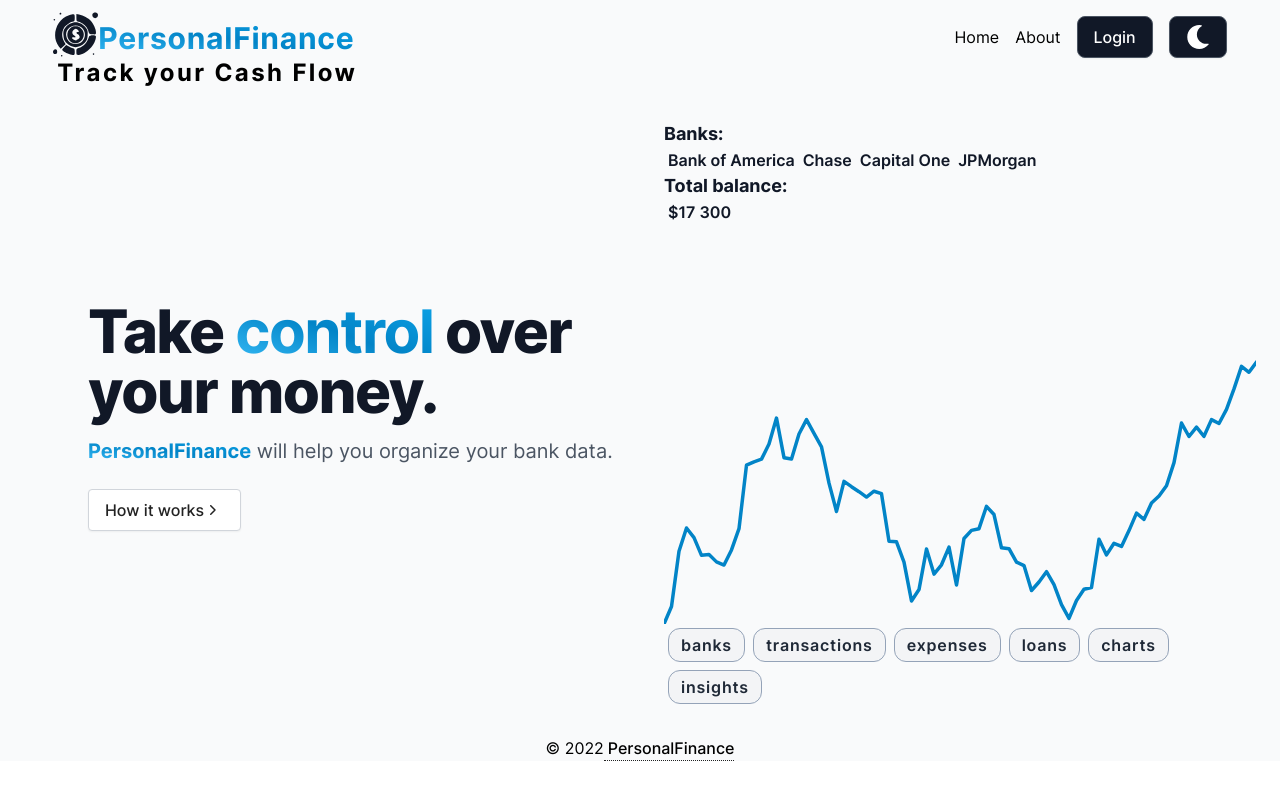
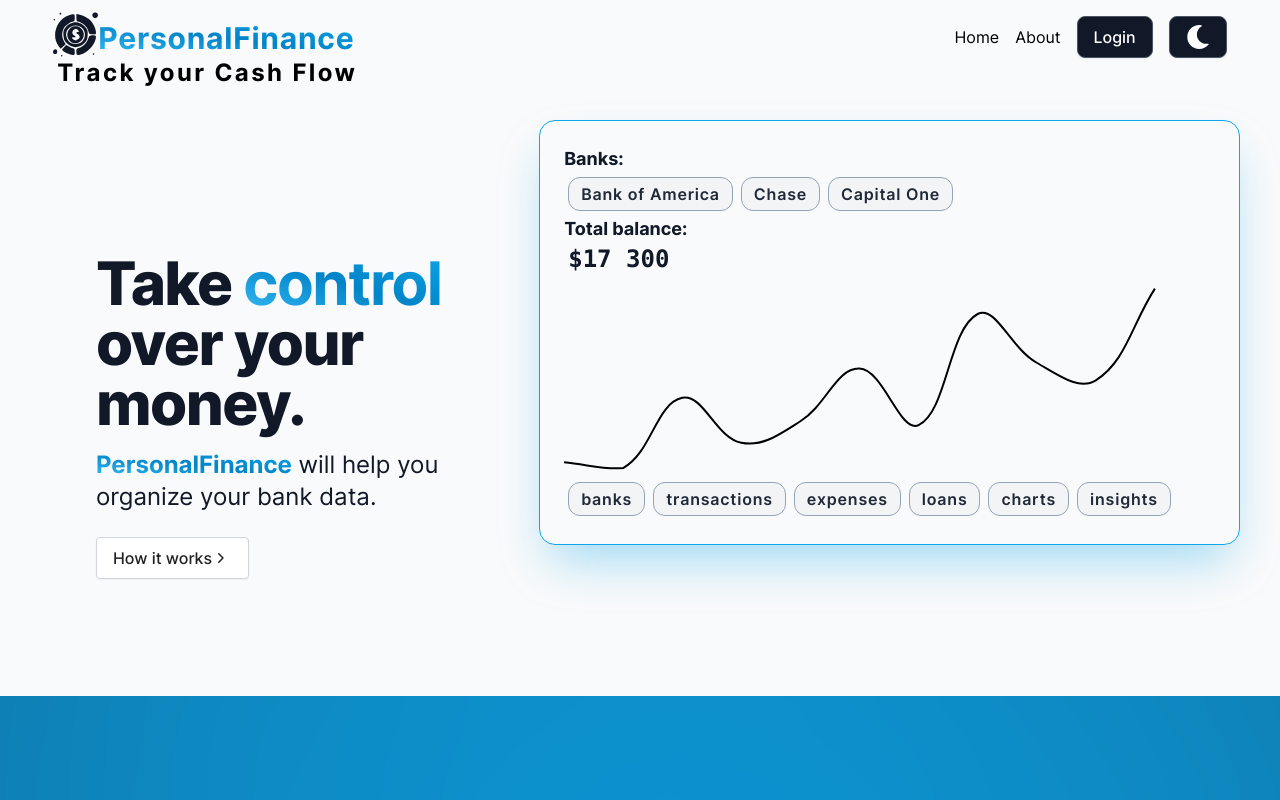
Before and after one commit to kalinchenko23/personal_finance_tracker, a Next.js app in the folder client/: page / in a window 1280 px wide. Shown: the top 800 px of the page. Built offline with nearby package versions, Linux system fonts and the light colour scheme.

Commit message:
Styles added

```diff
--- a/client/src/components/layout/Layout.tsx
+++ b/client/src/components/layout/Layout.tsx
@@ -14,7 +14,7 @@ export default function Layout({ children }: { children: React.ReactNode }) {
 
   return (
     <div className={clsx(
-      'h-full relative', mode === 'dark' ? 'bg-dark' : 'bg-gray-50',
+      'h-full relative', mode === 'dark' ? 'bg-zinc-900' : 'bg-gray-50',
       color
     )}>
       <Header/>
--- a/client/src/context/ThemeProvider.tsx
+++ b/client/src/context/ThemeProvider.tsx
@@ -1,5 +1,4 @@
 import React from 'react'
-
 
 
 type Color = typeof colorList[number];
@@ -8,12 +7,10 @@ type Color = typeof colorList[number];
 export const ThemeContext = React.createContext<{
     color:Color,
     mode:'dark' | 'light';
-    // toggleMode:()=>void
     setMode:React.Dispatch<any>
 }>({
     color:'sky',
     mode:'light',
-    // toggleMode:()=>{}
     setMode:()=>{}
 });
 
@@ -21,9 +18,6 @@ const ThemeProvider:React.FC<{children:JSX.Element}>=  ({children}) => {
     const [mode, setMode] = React.useState<'dark' | 'light'>('light');
     const [color, setColor] = React.useState<Color>('sky');
 
-    function toggleMode() {
-        return mode === 'dark' ? setMode('light') : setMode('dark');
-    }
     return (
         <ThemeContext.Provider value={{
             color,
@@ -33,7 +27,7 @@ const ThemeProvider:React.FC<{children:JSX.Element}>=  ({children}) => {
             {children}
         </ThemeContext.Provider>
     )
-}
+};
 
 export default ThemeProvider;
 
--- a/client/src/pages/index.tsx
+++ b/client/src/pages/index.tsx
@@ -7,9 +7,11 @@ import ButtonLink from '@/components/links/ButtonLink';
 import UnstyledLink from '@/components/links/UnstyledLink';
 import Accent from '@/components/Accent';
 import Seo from '@/components/Seo';
+import Image from "next/image"
 
 import { ThemeContext } from '@/context/ThemeProvider';
-
+import LineChart from '@/components/charts/LineChart';
+import CapitalOne from '@/assets/CO.png'
 /**
  * SVGR Support
  * Caveat: No React Props Type.
@@ -26,24 +28,32 @@ import clsx from 'clsx';
 // to customize the default configuration.
 
 const chipsList = ['banks', 'transactions', 'expenses', 'loans', 'charts', 'insights']
-const bakns = ['Bank of America', 'Chase', 'Capital One', 'JPMorgan']
+const bakns = ['Bank of America', 'Chase', 'Capital One']
 
 const ChartUp:React.FC<{
   mode?:'light'|'dark'
 }>= ({mode}) => {
-  // const svgColor = mode === 'dark' ? 'stroke-gray-300' : 'stroke-gray-900';
-  return (
-    <svg width={900} height={400} className={'stroke-primary-600 '}>
+
+  return  <svg width={450} height={200} className='stroke-primary-600'>
     <path
-        // stroke="#000000"
-        strokeWidth={3.5}
+      strokeWidth={1.5}
       fill="none"
       strokeLinecap="round"
       strokeLinejoin="round"
-        d="m0 400 7.5-17.55 7.5-55.26 7.5-23.194 7.5 9.663 7.5 17.664 7.5-.813 7.5 7.364 7.5 3.151 7.5-15.11L75 304.7l7.5-63.575 7.5-3.318 7.5-2.658 7.5-15.088 7.5-25.952 7.5 39.553 7.5 1.406 7.5-25.116 7.5-14.324 7.5 13.658 7.5 13.508 7.5 36.355 7.5 28.291 7.5-30.07 7.5 5.302 7.5 5.002 7.5 5.406 7.5-5.847 7.5 2.437 7.5 47.642 7.5.552 7.5 20.191 7.5 38.876 7.5-11.345 7.5-40.508 7.5 25.01 7.5-9.31 7.5-17.621 7.5 37.834 7.5-46.46 7.5-8.115 7.5-1.741 7.5-22.328 7.5 8.185 7.5 33.263 7.5.889 7.5 13.38 7.5 3.497 7.5 24.955 7.5-8.528 7.5-10.297 7.5 13.046 7.5 19.849 7.5 13.786 7.5-17.853 7.5-11.323 7.5-1.765 7.5-48.16 7.5 15.619 7.5-11.572 7.5 3.145 7.5-15.846 7.5-17.447 7.5 6.209 7.5-16.289 7.5-7.017 7.5-10.32 7.5-23.128 7.5-39.595 7.5 13.487 7.5-9.33 7.5 9.091 7.5-16.65 7.5 3.866 7.5-14.146 7.5-20.446 7.5-22.522 7.5 5.886 7.5-10.191 7.5 2.145 7.5 21.565 7.5 12.526 7.5-19.205 7.5 13.2 7.5-35.033 7.5-1.018 7.5-20.595 7.5.325 7.5-41.952 7.5-41.361 7.5 13.677L690 79.45l7.5 69.133 7.5 1.506 7.5-38.596 7.5-17.642 7.5-.644 7.5-6.577 7.5-21.332 7.5-9.469 7.5-6.068 7.5-2.109 7.5-2.028 7.5 6.805 7.5 25.212 7.5-25.638 7.5 16.552L810 51.91l7.5-31.98 7.5-3.234L832.5 0l7.5 1.739 7.5 7.388 7.5 29.71 7.5 25.228 7.5 3.99 7.5 1.708 7.5-18.517 7.5 9.177 7.5 9.093"
+      d="m0 200 3.75-7.608 3.75 3.164 3.75 3.974 3.75-9.669 3.75.014 3.75-6.438 3.75 14.915L30 181.275l3.75 14.284 3.75-1.372 3.75-2.764L45 183.38l3.75.33 3.75.782 3.75 8.7 3.75 5.69 3.75-13.668 3.75 11.725 3.75.634L75 198.77l3.75-.794 3.75.562 3.75-13.137L90 163.8l3.75 9.09 3.75-.908 3.75-12.825 3.75 4.961 3.75 3.554 3.75 12.496 3.75 16.5 3.75-2.095 3.75-6.204 3.75-22.43 3.75 13.26 3.75-32.288 3.75-2.522 3.75-12.33 3.75 2.761 3.75 4.795 3.75 6.664 3.75 14.869 3.75-21.775 3.75-16.981 3.75.287 3.75 10.723 3.75 24.765 3.75 3.597 3.75 19.46 3.75 9.966 3.75 3.879 3.75 1.782 3.75-5.529 3.75-8.785 3.75-18.651 3.75 6.973 3.75-4.708 3.75-16.304 3.75-.693 3.75 2.954 3.75-6.289 3.75 7.105 3.75-23.823 3.75-3.236 3.75-7.188 3.75-17.5 3.75-21.261 3.75-9.947 3.75 12.91 3.75 2.155 3.75.815 3.75 23.683 3.75 3.996 3.75-10.802 3.75.525L285 90.473l3.75 18.917 3.75 18.934 3.75 10.904 3.75-9.438 3.75-9.301 3.75-28.702 3.75-20.749 3.75 5.646 3.75 7.437 3.75-7.868 3.75-10.358 3.75 8.528 3.75-19.682 3.75-4.658 3.75 20.31 3.75-7.769 3.75 11.643 3.75 18.846 3.75-.314 3.75-5.016 3.75 28.808 3.75-1.539 3.75-12.7 3.75 9.952 3.75-15.221 3.75-14.979 3.75 11.605 3.75-5.024 3.75 3.44 3.75 2 3.75-6.371 3.75 7.275 3.75 4.519 3.75-27 3.75-20.236 3.75-4.31 3.75-10.553 3.75-8.205 3.75-15.99L435 21.86l3.75 7.177 3.75-4.046 3.75-6.478L450 0"
     />
   </svg>
-  )
+
+
+  return <svg width={250} height={250}className='stroke-primary-600'>
+    <path
+      strokeWidth={2}
+      fill="none"
+      strokeLinecap="round"
+      strokeLinejoin="round"
+      d="m0 200 2.083-.101 2.084-1.162 2.083-18.784 2.083-5.535 2.084-3.093 2.083 6.907 2.083-2.19 2.084-2.117 2.083-1.174 2.083-4.375 2.084-4.677L25 139.035l2.083-3.214 2.084.266 2.083 22.342 2.083 17.336 2.084-14.697 2.083-4.19 2.083-2.886 2.084 25.238 2.083-.089 2.083 13.284 2.084 3.772L50 179.652l2.083 6.039 2.084-3.026 2.083-6.428 2.083 5.892 2.084-2.651 2.083 5.442 2.083 9.676 2.084-9.104 2.083-1.825 2.083-17.191 2.084-13.77L75 122.551l2.083 12.135 2.084-9.34 2.083 15.09 2.083-17.05 2.084-.168 2.083 26.228 2.083-.468 2.084.374 2.083 6.87 2.083 5.935 2.084-3.532L100 143.333l2.083-6.094 2.084 4.748 2.083 7.578 2.083-16.945 2.084-2.838 2.083-16.856 2.083-13.191 2.084-8.498 2.083 23.587 2.083-16.856 2.084-16.255L125 70.96l2.083 10.704 2.084-2.193 2.083 17.226 2.083 1.788 2.084 3.116L137.5 70.16l2.083-7.688 2.084 2.318 2.083-1.209 2.083-2.38 2.084 4.61L150 67.694l2.083 7.861 2.084 16.635 2.083-6.23 2.083-4.79 2.084 14.4 2.083-21.836 2.083-10.283 2.084-14.638 2.083-4.744 2.083-12.42 2.084-.955L175 25.739l2.083-6.185 2.084 31.472 2.083 24.098 2.083 10.118 2.084-1.806 2.083-8.25 2.083 8.104 2.084-4.827 2.083-12.022 2.083 7.28 2.084 13.582L200 64.466l2.083 17.555 2.084-15.005 2.083 9.318 2.083-1.568 2.084-27.344L212.5 69.15l2.083-11.922 2.084-9.558 2.083 3.375 2.083-.679 2.084 7.2L225 39.507l2.083-11.204 2.084-3.67 2.083.431 2.083 4.32 2.084 10.125 2.083 1.904 2.083-17.853 2.084-7.098 2.083 21.432 2.083-17.172 2.084-12.058L250 0"
+    />
+  </svg>
 };
 
 export default function HomePage() {
@@ -51,12 +61,16 @@ export default function HomePage() {
   const textColor = mode === 'dark' ? 'text-gray-300' : 'text-gray-900';
 
 
+
+
   return (
     <Layout>
       <Seo templateTitle='Home' />
 
-      <main className={clsx('w-full h-full flex flex-col sm:flex-row', textColor)}>
-        <section className='h-3/5 sm:w-2/4 sm:h-[80vh] p-6 flex justify-center items-center'>
+      <main className={clsx('w-full h-full flex flex-col', textColor)}>
+
+        <div className={clsx('w-screen h-[75vh] flex flex-col sm:flex-row px-4')} >
+          <section className='h-3/5 sm:w-2/4 sm:h-[80vh] flex justify-center items-center p-4'>
             <div className='lg:pl-16'>
               <h1 className='text-3xl font-extrabold tracking-tight  sm:text-5xl xl:text-6xl'>
                 Take {' '}
@@ -65,7 +79,7 @@ export default function HomePage() {
                 </UnstyledLink>{' '}
                 over your money.
               </h1>
-            <p className='mt-4 text-xl text-gray-600'>
+              <p className='mt-4 text-2xl'>
                 <Accent>PersonalFinance</Accent> will help you organize your bank data.
               </p>
               <div className='mt-6'>
@@ -80,26 +94,42 @@ export default function HomePage() {
               </div>
             </div>
           </section>
-        <section className='h-full sm:w-2/4 sm:h-[80vh] p-6 '>
+
+          <section
+            className='sm:w-3/4 sm:h-full p-6'
+          >
+            <div
+              className='sm:w-full sm:h-4/5s p-6
+              border-solid border rounded-2xl border-primary-500
+              shadow-2xl shadow-primary-500/40'
+            >
               <h4>Banks:</h4>
+
               <div className='flex'>
-            {bakns.map(b=><span key={b} className='font-semibold mx-1'>{b}</span>)}
+                {bakns.map((b)=><Chip key={b} text={b}/>)}
               </div>
 
               <h4>Total balance:</h4>
-          <span className='font-semibold mx-1'>$17 300</span>
-          <div className='overflow-hidden'>
-
+              <span className='font-semibold font-mono text-2xl mx-1'>$17 300</span>
+              <div className='overflow-hidden mb-2' >
                 {/* add chart randomizer */}
-            <ChartUp/>
+                <LineChart/>
               </div>
               <div className='flex flex-wrap'>
                 {chipsList.map(el=> <Chip key={el} text={el}/>)}
               </div>
+            </div>
+          </section>
+
+
+        </div>
+
+
+        <section className="bg-[url('../assets/blurry-gradient-haikei.svg')] w-screen h-screen">
+
 
         </section>
       </main>
-
     </Layout>
   );
 }
```
Lines whose indentation alone changed are shown as unchanged.
